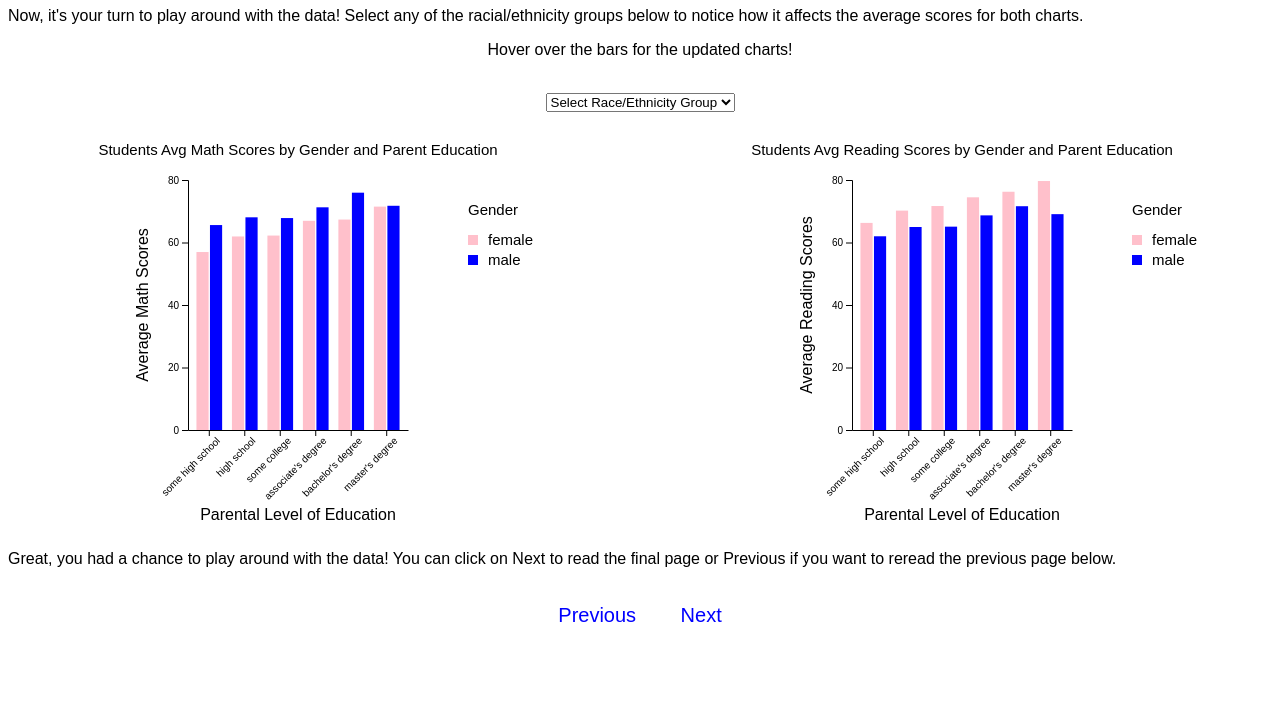
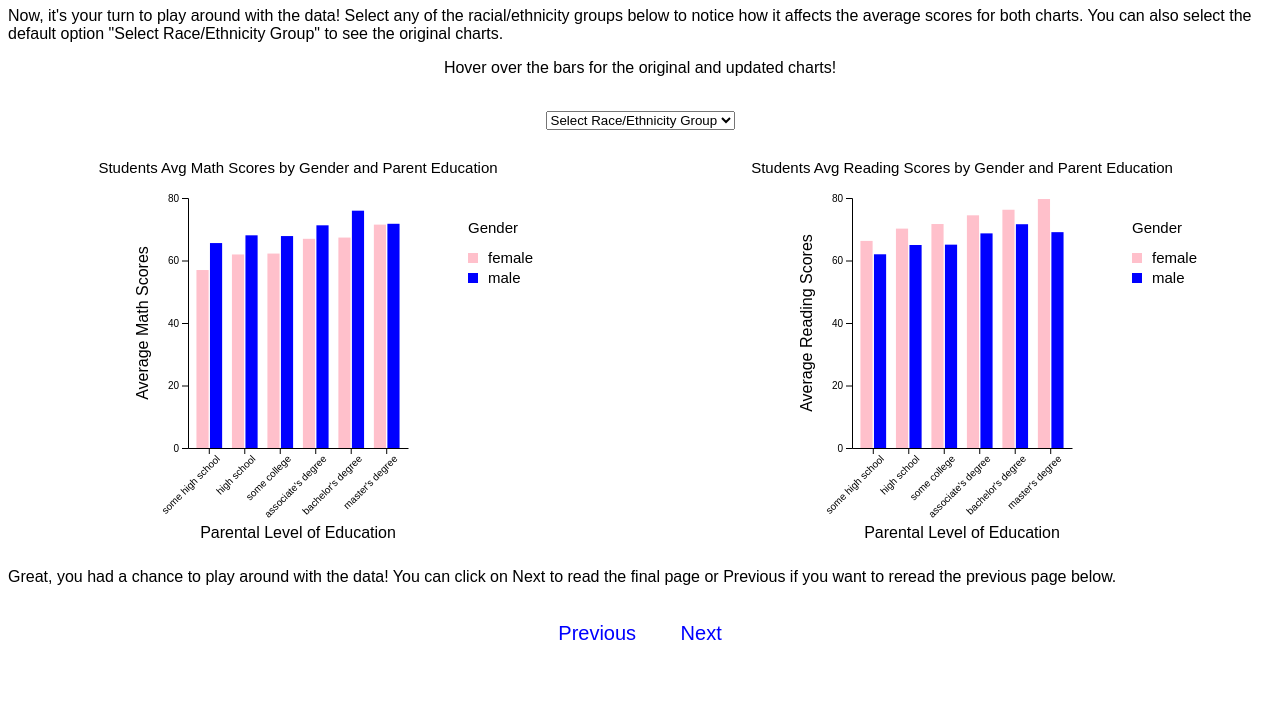
Before and after one commit to varunlaga/varunlaga.github.io, a plain HTML site: page exploration.html in a window 1280 px wide. Shown: the part 73-800 px from the top of the page. Drawn offline with nearby package versions, Linux system fonts and the light colour scheme.

Commit message:
add exploration html

```diff
--- a/exploration.html
+++ b/exploration.html
@@ -10,11 +10,11 @@
 
     <p style="text-align: left;">
         Now, it's your turn to play around with the data! Select any of the racial/ethnicity groups below to notice how it affects the
-        average scores for both charts.
+        average scores for both charts. You can also select the default option "Select Race/Ethnicity Group" to see the original charts.
     </p>
 
     <p style="text-align: center">
-        Hover over the bars for the updated charts!
+        Hover over the bars for the original and updated charts!
     </p>
 
     <br>
```
